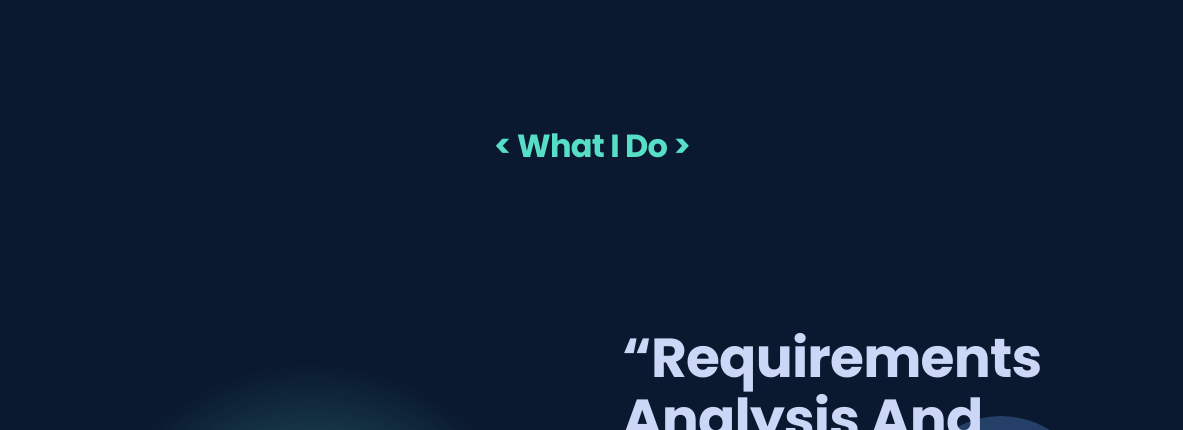
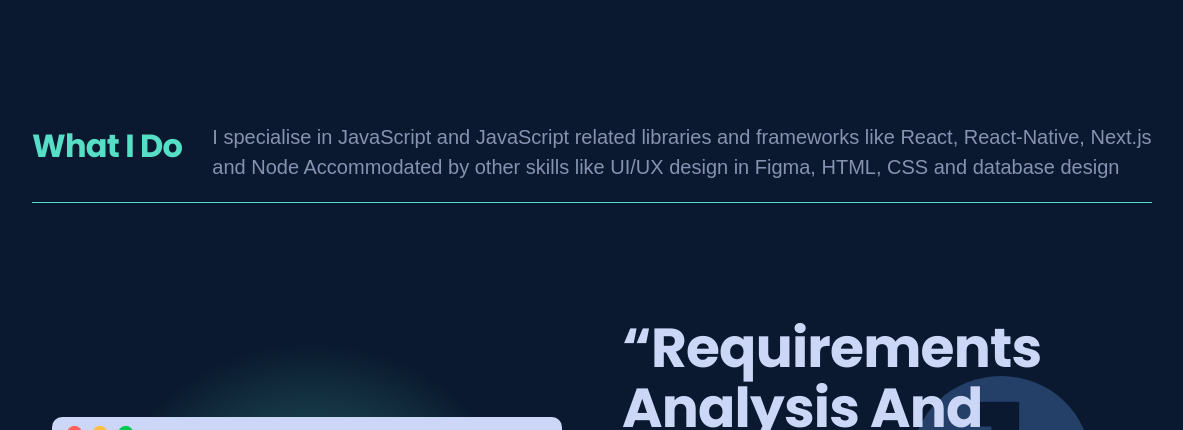
Before and after one commit to GovanDBT/Thembi-Dibotelo, a website built with Parcel: page index.html in a window 1536 px wide. Shown: the part 1340-1770 px from the top of the page, without its empty margins (176-1359 px from the left). Built offline with nearby package versions, Linux system fonts and the light colour scheme.

Commit message:
create new headers

```diff
--- a/css/style.css
+++ b/css/style.css
@@ -484,21 +484,28 @@ a.btn-callout {
     padding: 0.5rem 1rem;
 }
 
+.subheading-header {
+    text-align: center;
+    margin-bottom: 4rem;
+}
+
 .subheading {
     color: var(--accent-color);
     letter-spacing: -0.7px;
     text-transform: capitalize;
     font-weight: 700;
     text-align: center;
-    margin-bottom: 5rem;
-}
-
-.subheading::before {
-    content: "< ";
-}
-
-.subheading::after {
-    content: " >";
+    text-wrap: nowrap;
+}
+
+@media screen and (min-width: 1440px) {
+    .subheading-header {
+        display: flex;
+        flex-direction: row;
+        text-align: left;
+        column-gap: 3rem;
+        border-bottom: 1px solid var(--accent-color);
+    }
 }
 
 .feature-content {
@@ -634,7 +641,7 @@ a.btn-callout {
     }
 
     .feature-content {
-        padding: 6rem;
+        padding: 2rem;
     }
 
     .feature-content-background {
@@ -650,7 +657,6 @@ a.btn-callout {
     }
 
     .feature-content {
-        margin: 5rem 0;
         column-gap: 6rem;
     }
 }
--- a/index.html
+++ b/index.html
@@ -104,7 +104,10 @@
 
     <!--What I do section-->
     <section class="block feature-block container">
-        <h2 class="subheading">What i do</h2>
+        <div class="subheading-header">
+            <h2 class="subheading">What i do</h2>
+            <p>I specialise in JavaScript and JavaScript related libraries and frameworks like React, React-Native, Next.js and Node Accommodated by other skills like UI/UX design in Figma, HTML, CSS and database design</p>
+        </div>
 
         <article class="feature-content grid grid-1x2 feature-content-background">
             <div>
@@ -182,7 +185,10 @@
 
     <!--Designs -->
     <section class="block design-block container">
-        <h2 data-aos="fade-up" class="subheading">My Designs</h2>
+        <div class="subheading-header">
+            <h2 class="subheading">My Designs</h2>
+            <p>"You can never build a good and quality product without a well planned and organised design", I design minimalist but functional and user-friendly designs according to a clients request and proposals</p>
+        </div>
         <!-- Slider main container -->
         <div class="design-swiper swiper">
             <!-- Additional required wrapper -->
@@ -256,16 +262,20 @@
         </div>
     </section>
 
-    <!--Testimonials-->
-
     <!--clients section-->
 
     <!-- My Notes -->
     <section class="block container">
-        <h2 data-aos="fade-up" class="subheading">My Notes - updated weekly</h2>
+        <div class="subheading-header">
+            <h2 class="subheading">My Notes</h2>
+            <p>Do you wanna become a good web developer and develop websites similar or better to mine? I have shared my notes on HTML & CSS tips and tricks to becoming an outstanding web developer - Your welcome 😉</p>
+        </div>
         <iframe src="https://v2-embednotion.com/1099de8dff4249d891d20df685d29642"
             style="width: 100%; height: 500px; border: 2px solid #57DEC6; border-radius: 10px; padding: none;"></iframe>
     </section>
+
+    <!--Testimonials-->
+
 
     <!--Blog callout section-->
     <section class="block blog-block block-accent">
```
